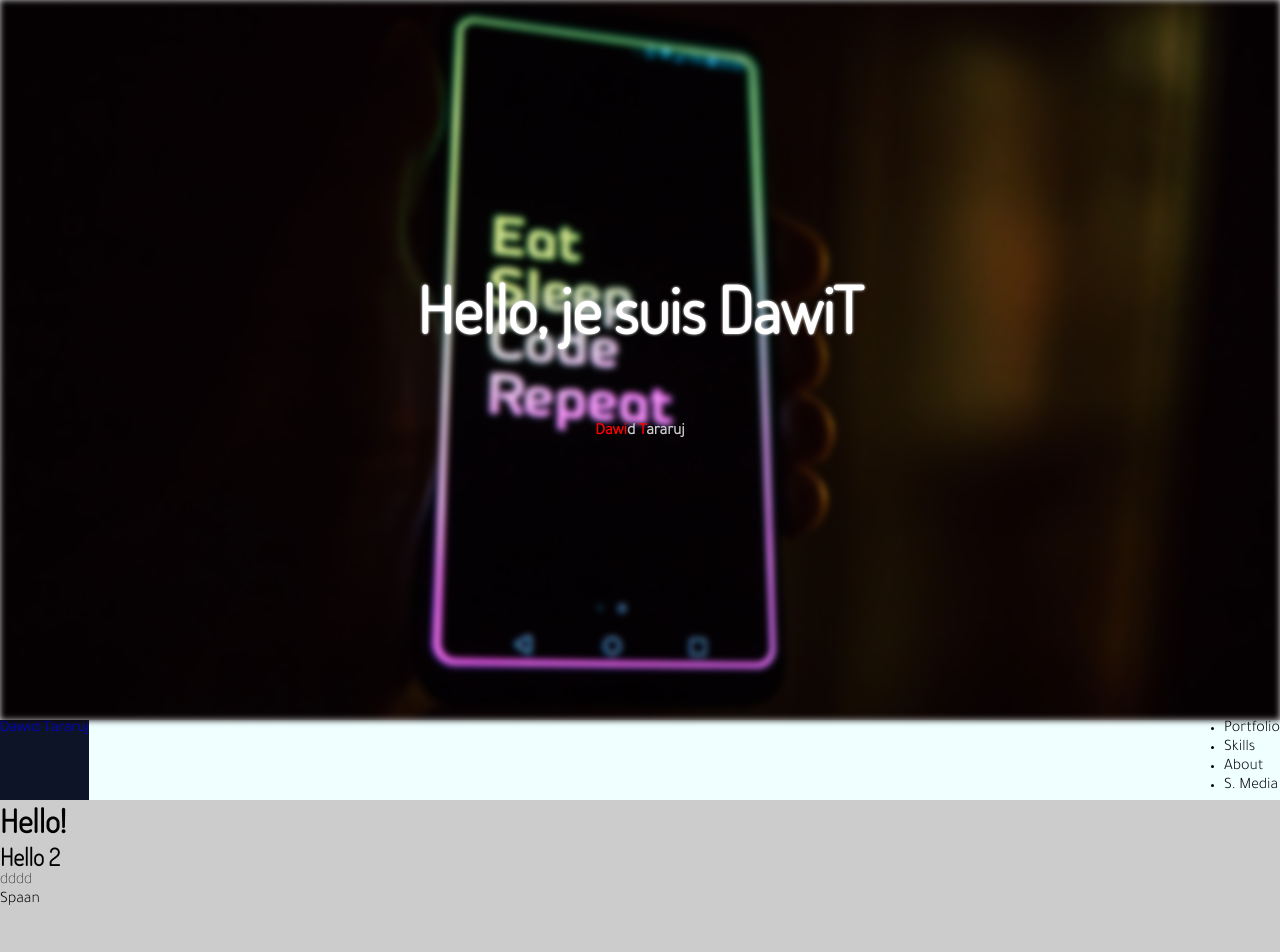
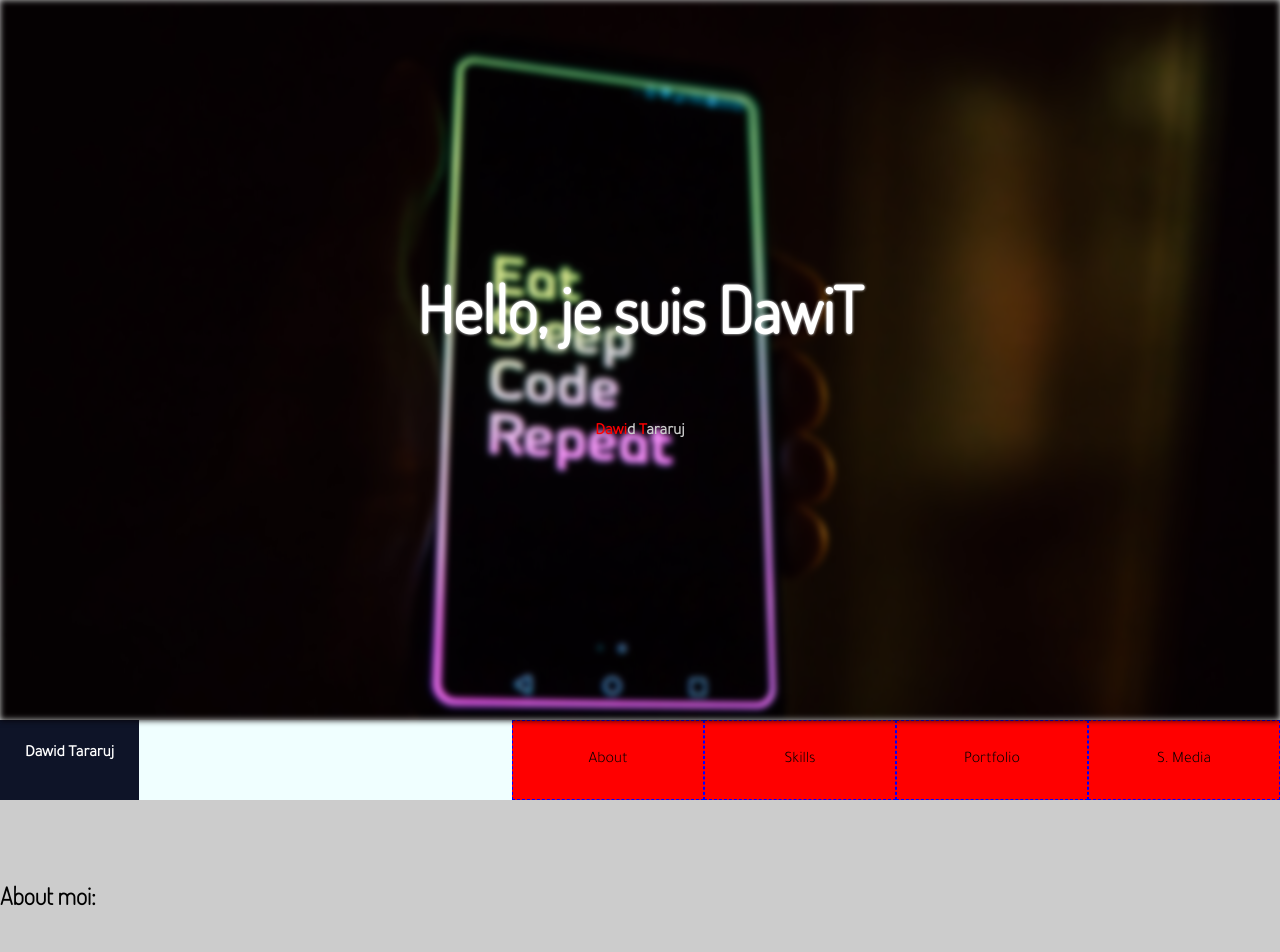
Before and after one commit to dawiteu/react-portfolio-16, a React (Create React App) app: page /about in a window 1280 px wide. Shown: the top 952 px of the page. Before the commit the page ends 910 px from the top, so only its background shows below. Built offline with nearby package versions, Linux system fonts and the light colour scheme.

Commit message:
header modif

```diff
--- a/package.json
+++ b/package.json
@@ -9,6 +9,7 @@
     "node-sass": "^5.0.0",
     "react": "^17.0.1",
     "react-dom": "^17.0.1",
+    "react-router-dom": "^5.2.0",
     "react-scripts": "4.0.3",
     "web-vitals": "^1.1.1"
   },
--- a/src/App.js
+++ b/src/App.js
@@ -1,13 +1,22 @@
 import React, { Fragment } from 'react';
+//import { BrowserRouter as Browser, Switch, Route} from 'react-router-dom';
 
-import Header from './pages/Header';
+
+import Header from './components/Header';
 import Navigation from './components/Navigation';
+
+import About from './pages/About';
+
 
 const App = () => {
   return (
     <Fragment>
       <Header />
       <Navigation />
+
+      <About />
+
+
       <h1>Hello!</h1>
       <h2>Hello 2</h2>
       <p>dddd</p>
@@ -17,3 +26,22 @@ const App = () => {
 };
 
 export default App;
+
+/*
+
+      <Browser>
+        <Navigation />
+        <Switch>
+            <Route exact path="/" component={Home} />
+            <Route exact path="/gallery1" component={Gal1} />
+            <Route exact path="/gallery2" component={Gal2} />
+            <Route exact path="/services" component={Services} />
+            <Route exact path="/about" component={About} />
+            <Route exact path="/contact" component={Contact} />
+        </Switch>
+
+        <Footer/>
+      </Browser>
+
+
+*/
--- a/src/components/Navigation.js
+++ b/src/components/Navigation.js
@@ -3,12 +3,12 @@ import React from 'react';
 const Navigation = () => {
     return (
         <nav>
-            <a href="###">Dawid Tararuj</a>
+            <a href="###" className="bold">Dawid Tararuj</a>
 
             <ul>
+                <li>About</li>
+                <li>Skills</li>
                 <li>Portfolio</li>
-                <li>Skills</li>
-                <li>About</li>
                 <li>S. Media</li>
             </ul>
         </nav>
--- /dev/null
+++ b/src/pages/About.js
@@ -0,0 +1,11 @@
+import React from 'react';
+
+const About = () => {
+    return (
+        <section className="content" id="about">
+            <h2>About moi: </h2>
+        </section>
+    );
+};
+
+export default About;
--- a/src/sass/_mixed.scss
+++ b/src/sass/_mixed.scss
@@ -8,6 +8,10 @@
     color:red;
     background-color: black;
 }
+
+html{
+    scroll-behavior: smooth;
+}
 .red{
     color:red;
 }
@@ -15,3 +19,8 @@
 .bold{
     font-weight: bold;
 }
+
+section.content{
+    padding-top:10vh;
+    min-height:100vh;
+}
--- a/src/sass/_modules/_header.scss
+++ b/src/sass/_modules/_header.scss
@@ -16,6 +16,7 @@ header{
         background-image: url("../../assets/imgs/headerbg1.jpg");
         background-size: cover;
         background-position: center center;
+        background-attachment: fixed;
         filter:blur(3px);
         -webkit-filter: blur(3px);
     }
--- a/src/sass/_modules/_navigation.scss
+++ b/src/sass/_modules/_navigation.scss
@@ -4,8 +4,37 @@ nav{
     background-color: azure;
     display:flex;
     justify-content: space-between;
+    position:sticky;
+    top:0%;
     >a{
+        padding:25px;
         text-decoration: none;
         background-color: #0E1428;
+        color:white;
+    }
+
+    >ul{
+        width:60%;
+        display:flex;
+        justify-content: space-between;
+        list-style-type: none;
+        li{
+            width:100%;
+            background-color: red;
+            border:1px dashed blue;
+            display:flex;
+            justify-content: center;
+            align-items: center;
+        }
+    }
+
+}
+
+@media screen and (max-width: 700px){
+    nav{
+        // background-color: yellow;
+        >ul{
+            width:70%;
+        }
     }
 }
```
Also changed, not shown: src/components/Header.js (renamed from src/pages/Header.js), 1 other file (tests, documents, lock files or other folders).
